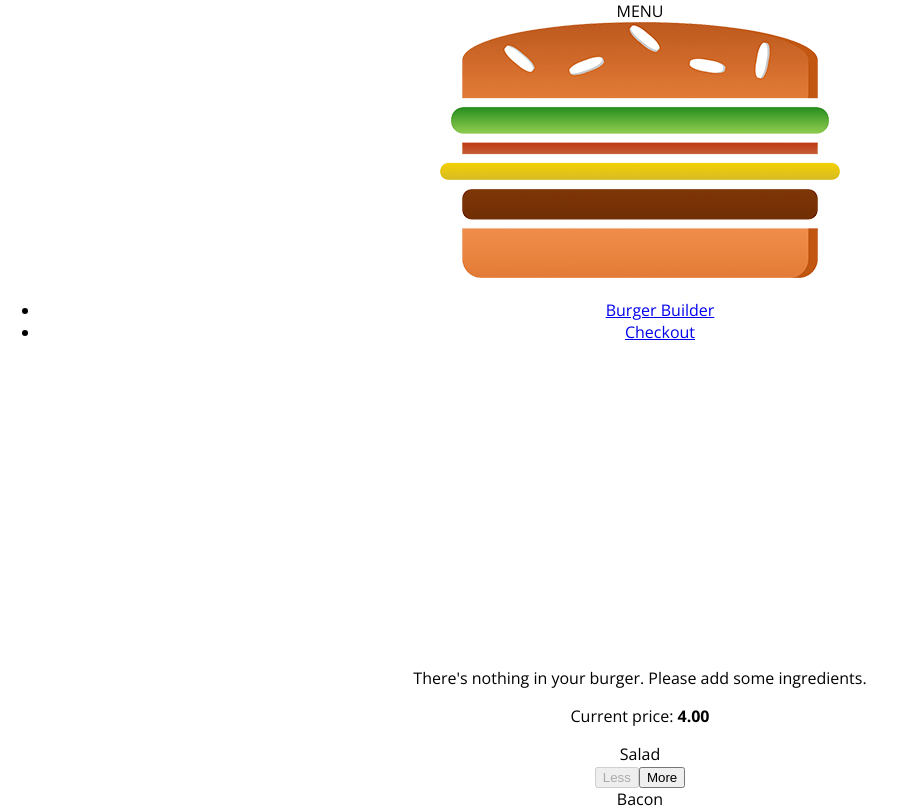
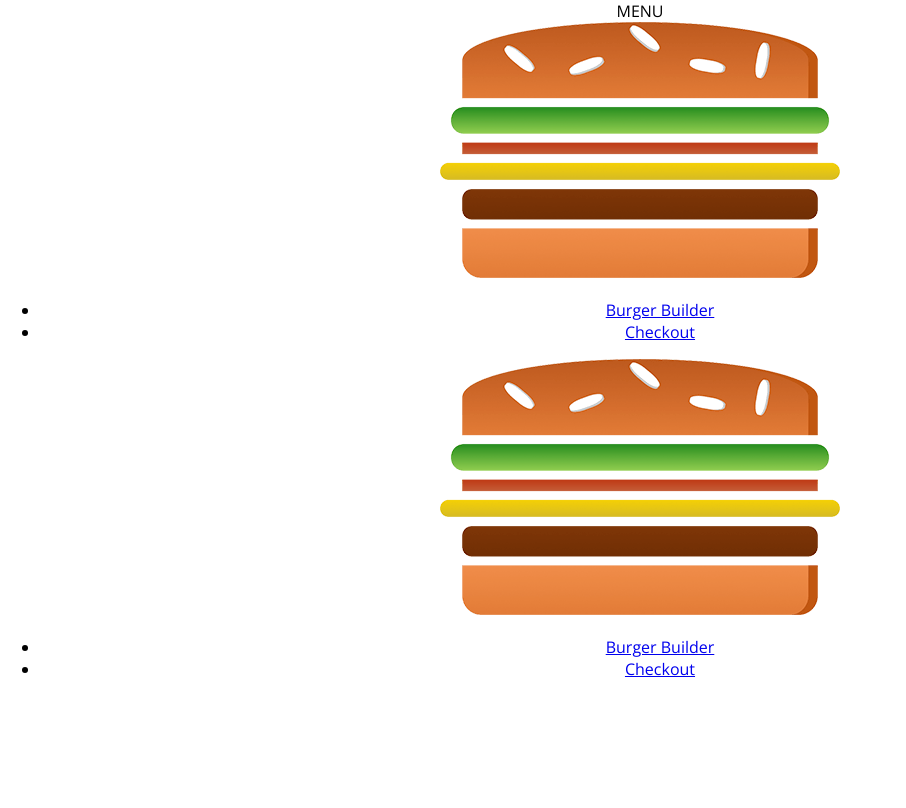
Before and after one commit to alsonshareef/burger-builder, a React app: page / in a window 1280 px wide. Shown: the top 808 px of the page, without its empty margins (0-906 px from the left). Built offline with nearby package versions, Linux system fonts and the light colour scheme.

Commit message:
Added Sidebar component to be displayed when the viewport width is lower than 500px

```diff
--- a/src/components/Layout/Layout.js
+++ b/src/components/Layout/Layout.js
@@ -3,11 +3,13 @@ import classes from './Layout.css';
 
 import Aux from '../../hoc/Auxiliary';
 import Toolbar from '../Navigation/Toolbar/Toolbar';
+import Sidebar from '../Navigation/Sidebar/Sidebar';
 
 const layout = props => {
 	return (
 		<Aux>
 			<Toolbar />
+			<Sidebar />
 			<main className={classes.Content}>{props.children}</main>
 		</Aux>
 	);
```
